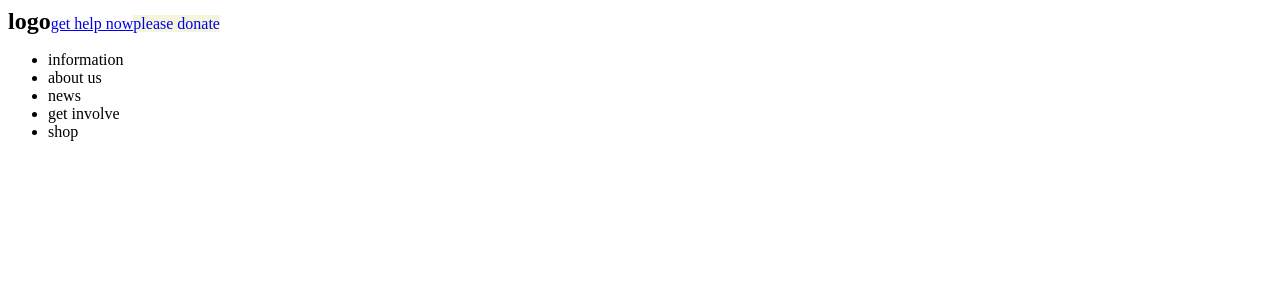
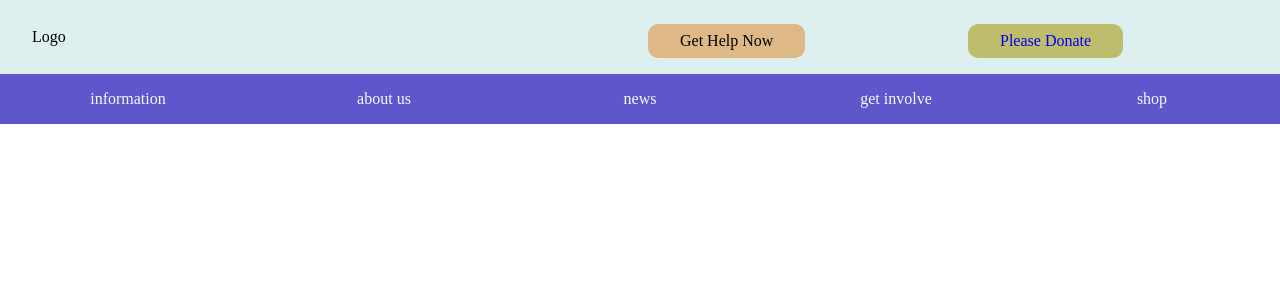
Before and after one commit to sandeep-97/mind-_health, a React (Create React App) app: page / in a window 1280 px wide. Shown: the top 300 px of the page. Built offline with nearby package versions, Linux system fonts and the light colour scheme.

Commit message:
started using sass for styling

```diff
--- a/src/components/components_styles/donate-button-link.module.scss
+++ b/src/components/components_styles/donate-button-link.module.scss
@@ -1,7 +1,11 @@
+@import '../../style/variable.scss';
 .donate{
-    display: inline;
-    background-color: beige;
+    display: inline-flex;
+
     &__a{
         text-decoration: none;
+        text-transform:capitalize;
+        background-color: rgb(189, 189, 107);
+        @extend %button_help_donate
     }
 }
--- /dev/null
+++ b/src/components/components_styles/help-button-link.module.scss
@@ -0,0 +1,12 @@
+@import '../../style/variable.scss';
+
+.help{
+    display: inline-flex;
+    &__a{
+        text-decoration: none;
+        color: black;
+        text-transform: capitalize;
+        background-color: burlywood;
+        @extend %button_help_donate
+    }
+}
--- a/src/components/components_styles/logo.module.scss
+++ b/src/components/components_styles/logo.module.scss
@@ -1,9 +1,10 @@
 .logo{
-    display: inline;
+    display: inline-flex;
 
     &__heading{
         margin-left: 0%;
         margin-right: 0%;
         display: inline;
+        text-transform: capitalize;
     }
 }
--- a/src/components/help-button-link.js
+++ b/src/components/help-button-link.js
@@ -1,12 +1,12 @@
 import React from "react";
-
+import styles from './components_styles/help-button-link.module.scss'
 
 const GetHelp = ()=>{
 
     // creating reuse component of the help button
     return (
-        <div style={{display:"inline"}}>
-            <a href="a">
+        <div className={styles.help}>
+            <a href="a" className={styles.help__a}>
                 get help now
             </a>
         </div>
--- a/src/components/logo.js
+++ b/src/components/logo.js
@@ -6,7 +6,7 @@ const Logo =()=>{
     // creating reuse component of logo
     return (
         <div  className={styles.logo}>
-            <h1 className={styles.logo__heading}>logo</h1>
+            <p className={styles.logo__heading}>logo</p>
         </div>
     )
 }
--- a/src/front-end-pages/home-page.js
+++ b/src/front-end-pages/home-page.js
@@ -2,21 +2,26 @@ import React from "react";
 import Donate from "../components/donate-button-link";
 import GetHelp from "../components/help-button-link";
 import Logo from "../components/logo";
-
+import '../style/home-page.scss'
 
 const HomePage =()=>{
 
     return (
         <div>
-            <section>
+            <section className='section_heading'>
+                <div className='div_logo'>
+                    <Logo />
+                </div>
+                <div className='div_help'>
+                    <GetHelp />
+                </div>
+                <div className='div_donate'>
+                    <Donate />
+                </div>
+            </section>
 
-                <Logo />
-                <GetHelp />
-                <Donate />
-
-            </section>
-            <section>
-                <ul>
+            <section className='nav_section'>
+                <ul className='nav_list'>
                     <li>
                         information
                     </li>
--- /dev/null
+++ b/src/style/home-page.scss
@@ -0,0 +1,57 @@
+@import './variable.scss';
+*{
+    margin: 0;
+    padding: 0;
+}
+.section_heading{
+    width: 100%;
+    display: flex;
+    background-color:rgb(222, 239, 240);
+    height: max-content;
+    align-items: center;
+    justify-content: center;
+
+    .div_logo{
+        width: 100%;
+        padding-left: 2em;
+        display: flex;
+        flex:2;
+        justify-content: start;
+        align-items: center;
+    }
+    .div_help{
+        width: 100%;
+        @extend %heading_button
+    }
+    .div_donate{
+        width: 100%;
+        @extend %heading_button
+    }
+}
+.nav_section{
+    width: 100%;
+    //margin-left: 1em;
+    padding-top: 1em;
+    padding-bottom: 1em;
+    background-color:rgb(94, 86, 202);
+    display: flex;
+
+    .nav_list{
+        list-style: none;
+        display: flex;
+        //background-color:rgb(94, 86, 202);
+        width: 100%;
+        align-items: center;
+        justify-content: center;
+        li{
+            width: 100%;
+            //background-color:rgb(94, 86, 202);
+            display: flex;
+            flex-direction: column;
+            justify-content: space-between;
+            align-items: center;
+            justify-content: center;
+            color: rgb(246, 249, 250);
+        }
+    }
+}
--- /dev/null
+++ b/src/style/variable.scss
@@ -0,0 +1,17 @@
+
+%heading_button{
+    display: flex-start;
+    flex: 1;
+    align-items: center;
+    justify-content: center;
+    padding: 0.5em;
+    margin-top: 1em;
+    margin-bottom: 0.5em;
+}
+
+%button_help_donate{
+    padding: 0.5em;
+    padding-left:2em;
+    padding-right: 2em;
+    border-radius: 10px;
+}
```
